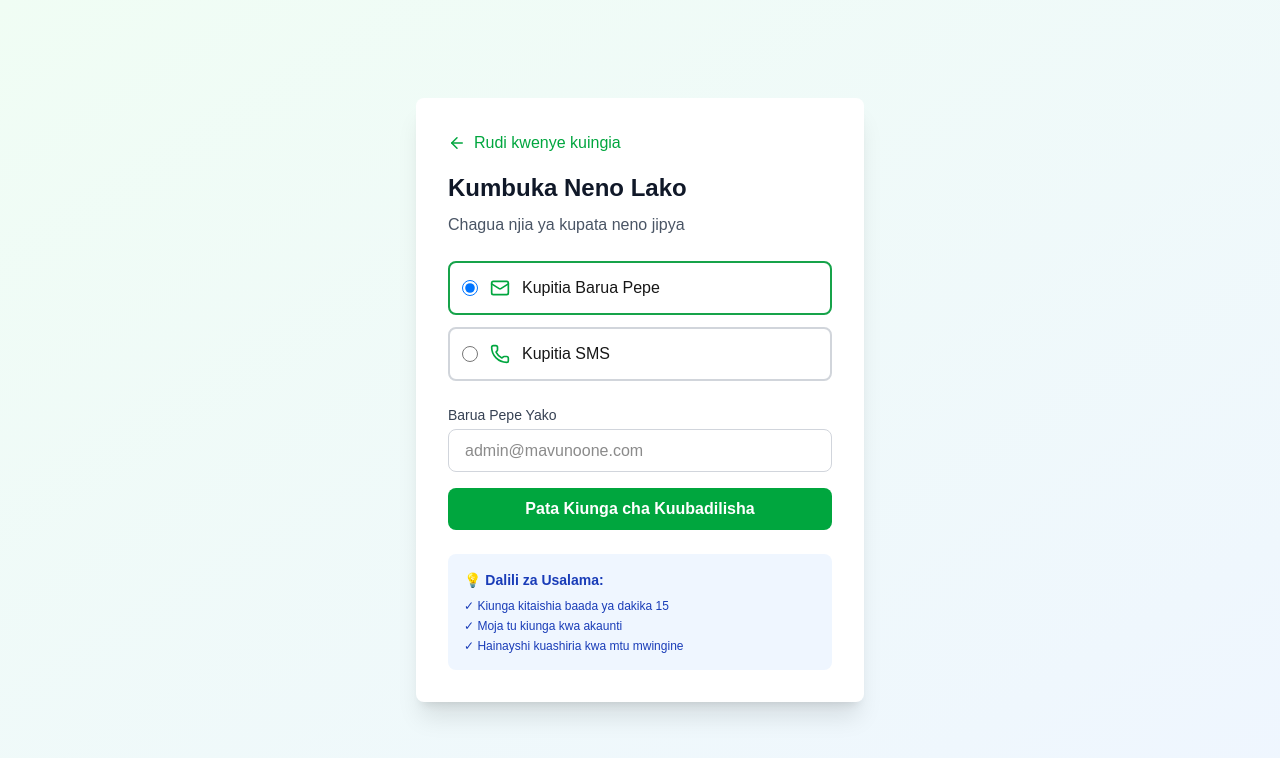
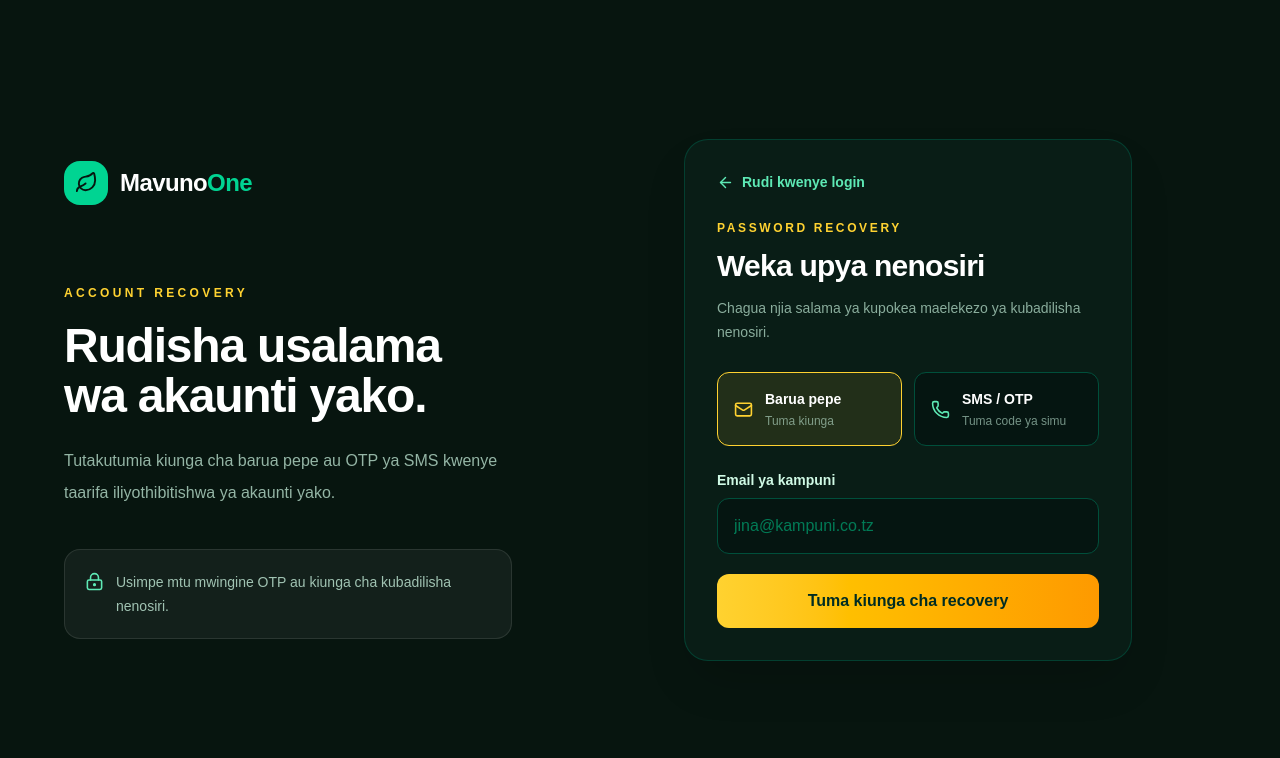
Before and after one commit to charming-12/MavunoOne, a Next.js app: page /forgot-password in a window 1280 px wide. Shown: the top 758 px of the page. Built offline with nearby package versions, Linux system fonts and the light colour scheme.

Commit message:
ui: simplify password recovery screen

```diff
--- a/app/forgot-password/page.tsx
+++ b/app/forgot-password/page.tsx
@@ -1,7 +1,7 @@
 "use client";
 
 import { useState } from "react";
-import { Mail, Phone, ArrowLeft, Loader } from "lucide-react";
+import { AlertCircle, ArrowLeft, CheckCircle2, Leaf, Loader, LockKeyhole, Mail, Phone } from "lucide-react";
 import Link from "next/link";
 import { useRouter } from "next/navigation";
 
@@ -14,9 +14,10 @@ export default function ForgotPasswordPage() {
   const [message, setMessage] = useState<{ type: "success" | "error"; text: string } | null>(null);
   const [sent, setSent] = useState(false);
 
-  const handleSubmit = async (e: React.FormEvent) => {
-    e.preventDefault();
+  const handleSubmit = async (event: React.FormEvent) => {
+    event.preventDefault();
     setLoading(true);
+    setMessage(null);
 
     try {
       const response = await fetch("/api/auth/forgot-password", {
@@ -30,150 +31,83 @@ export default function ForgotPasswordPage() {
       });
 
       const data = await response.json();
+      if (!response.ok) {
+        setMessage({ type: "error", text: data.message || "Ombi halikufanikiwa. Jaribu tena." });
+        return;
+      }
 
-      if (!response.ok) {
-        setMessage({ type: "error", text: data.message });
-      } else {
       setMessage({ type: "success", text: data.message });
       if (method === "phone") {
         router.push("/reset-password?method=sms");
         return;
       }
+
       setSent(true);
-        // Reset form
-        setTimeout(() => {
+      window.setTimeout(() => {
         setEmail("");
         setPhone("");
         setSent(false);
       }, 3000);
-      }
     } catch {
-      setMessage({ type: "error", text: "Hitilafu inatokea. Jaribu tena." });
+      setMessage({ type: "error", text: "Kuna tatizo la mawasiliano. Jaribu tena baada ya muda mfupi." });
     } finally {
       setLoading(false);
     }
   };
 
   return (
-    <div className="min-h-screen bg-gradient-to-br from-green-50 to-blue-50 flex items-center justify-center p-4">
-      <div className="bg-white rounded-lg shadow-xl max-w-md w-full p-8">
-        {/* Header */}
-        <div className="mb-6">
-          <Link
-            href="/login"
-            className="flex items-center gap-2 text-green-600 hover:text-green-700 mb-4"
-          >
-            <ArrowLeft size={18} />
-            Rudi kwenye kuingia
+    <main className="min-h-screen bg-[#07150f] px-4 py-8 text-white sm:px-6 lg:py-12">
+      <div className="mx-auto grid min-h-[calc(100vh-6rem)] max-w-6xl items-center gap-8 lg:grid-cols-[0.9fr_1.1fr]">
+        <section className="hidden lg:block">
+          <Link href="/" className="inline-flex items-center gap-3">
+            <span className="flex h-11 w-11 items-center justify-center rounded-2xl bg-emerald-400 text-[#07150f]"><Leaf size={23} /></span>
+            <span className="text-2xl font-black tracking-tight">Mavuno<span className="text-emerald-400">One</span></span>
           </Link>
-          <h1 className="text-2xl font-bold text-gray-900">Kumbuka Neno Lako</h1>
-          <p className="text-gray-600 mt-2">
-            Chagua njia ya kupata neno jipya
-          </p>
+          <p className="mt-20 text-xs font-black uppercase tracking-[0.28em] text-amber-300">Account recovery</p>
+          <h1 className="mt-5 max-w-md text-5xl font-black leading-[1.05] tracking-tight">Rudisha usalama wa akaunti yako.</h1>
+          <p className="mt-6 max-w-md text-base leading-8 text-emerald-100/70">Tutakutumia kiunga cha barua pepe au OTP ya SMS kwenye taarifa iliyothibitishwa ya akaunti yako.</p>
+          <div className="mt-10 flex max-w-md items-start gap-3 rounded-2xl border border-white/10 bg-white/[0.05] p-5 text-sm leading-6 text-emerald-100/75"><LockKeyhole className="mt-0.5 shrink-0 text-emerald-300" size={19} /><p>Usimpe mtu mwingine OTP au kiunga cha kubadilisha nenosiri.</p></div>
+        </section>
+
+        <section className="mx-auto w-full max-w-md">
+          <div className="mb-6 flex items-center justify-between lg:hidden">
+            <Link href="/" className="flex items-center gap-2"><span className="flex h-9 w-9 items-center justify-center rounded-xl bg-emerald-400 text-[#07150f]"><Leaf size={19} /></span><span className="font-black">Mavuno<span className="text-emerald-400">One</span></span></Link>
+            <Link href="/login" className="text-sm font-bold text-emerald-200/70 hover:text-white">Rudi login</Link>
           </div>
 
-        {/* Message */}
-        {message && (
-          <div
-            className={`mb-4 p-3 rounded-lg text-sm ${
-              message.type === "success"
-                ? "bg-green-50 text-green-800 border border-green-200"
-                : "bg-red-50 text-red-800 border border-red-200"
-            }`}
-          >
-            {message.text}
+          <div className="rounded-3xl border border-emerald-900/70 bg-[#0a1e18]/95 p-6 shadow-2xl shadow-black/20 sm:p-8">
+            <Link href="/login" className="mb-7 inline-flex items-center gap-2 text-sm font-bold text-emerald-300 transition hover:text-white"><ArrowLeft size={17} /> Rudi kwenye login</Link>
+            <div className="mb-7">
+              <p className="text-xs font-black uppercase tracking-[0.22em] text-amber-300">Password recovery</p>
+              <h2 className="mt-3 text-3xl font-black tracking-tight">Weka upya nenosiri</h2>
+              <p className="mt-3 text-sm leading-6 text-emerald-100/65">Chagua njia salama ya kupokea maelekezo ya kubadilisha nenosiri.</p>
             </div>
-        )}
 
-        {/* Method Selection */}
-        <div className="space-y-3 mb-6">
-          <label className="flex items-center p-3 border-2 rounded-lg cursor-pointer transition" style={{borderColor: method === "email" ? "#16a34a" : "#d1d5db"}}>
-            <input
-              type="radio"
-              name="method"
-              value="email"
-              checked={method === "email"}
-              onChange={() => setMethod("email")}
-              className="w-4 h-4"
-            />
-            <Mail size={20} className="ml-3 text-green-600" />
-            <span className="ml-3 font-medium">Kupitia Barua Pepe</span>
+            {message && <div role="status" className={`mb-5 flex gap-3 rounded-xl border p-4 text-sm leading-5 ${message.type === "success" ? "border-emerald-400/30 bg-emerald-500/10 text-emerald-100" : "border-red-400/30 bg-red-500/10 text-red-200"}`}>{message.type === "success" ? <CheckCircle2 className="mt-0.5 shrink-0 text-emerald-300" size={18} /> : <AlertCircle className="mt-0.5 shrink-0 text-red-300" size={18} />}<p>{message.text}</p></div>}
+
+            <div className="mb-6 grid gap-3 sm:grid-cols-2">
+              <label className={`cursor-pointer rounded-xl border p-4 transition ${method === "email" ? "border-amber-300 bg-amber-300/10" : "border-emerald-900 bg-[#051511] hover:border-emerald-700"}`}>
+                <input type="radio" name="method" value="email" checked={method === "email"} onChange={() => { setMethod("email"); setMessage(null); }} className="sr-only" />
+                <span className="flex items-center gap-3"><Mail size={19} className={method === "email" ? "text-amber-300" : "text-emerald-300"} /><span><span className="block text-sm font-bold">Barua pepe</span><span className="mt-1 block text-xs text-emerald-100/55">Tuma kiunga</span></span></span>
               </label>
-
-          <label className="flex items-center p-3 border-2 rounded-lg cursor-pointer transition" style={{borderColor: method === "phone" ? "#16a34a" : "#d1d5db"}}>
-            <input
-              type="radio"
-              name="method"
-              value="phone"
-              checked={method === "phone"}
-              onChange={() => setMethod("phone")}
-              className="w-4 h-4"
-            />
-            <Phone size={20} className="ml-3 text-green-600" />
-            <span className="ml-3 font-medium">Kupitia SMS</span>
+              <label className={`cursor-pointer rounded-xl border p-4 transition ${method === "phone" ? "border-amber-300 bg-amber-300/10" : "border-emerald-900 bg-[#051511] hover:border-emerald-700"}`}>
+                <input type="radio" name="method" value="phone" checked={method === "phone"} onChange={() => { setMethod("phone"); setMessage(null); }} className="sr-only" />
+                <span className="flex items-center gap-3"><Phone size={19} className={method === "phone" ? "text-amber-300" : "text-emerald-300"} /><span><span className="block text-sm font-bold">SMS / OTP</span><span className="mt-1 block text-xs text-emerald-100/55">Tuma code ya simu</span></span></span>
               </label>
             </div>
 
-        {/* Form */}
-        <form onSubmit={handleSubmit} className="space-y-4">
+            <form onSubmit={handleSubmit} className="space-y-5">
               {method === "email" ? (
-            <div>
-              <label className="block text-sm font-medium text-gray-700 mb-1">
-                Barua Pepe Yako
-              </label>
-              <input
-                type="email"
-                value={email}
-                onChange={(e) => setEmail(e.target.value)}
-                placeholder="admin@mavunoone.com"
-                required
-                className="w-full px-4 py-2 border border-gray-300 rounded-lg focus:outline-none focus:ring-2 focus:ring-green-500"
-              />
-            </div>
+                <div><label htmlFor="email" className="mb-2 block text-sm font-bold text-emerald-100">Email ya kampuni</label><input id="email" type="email" value={email} onChange={(event) => setEmail(event.target.value)} placeholder="jina@kampuni.co.tz" autoComplete="email" required className="w-full rounded-xl border border-emerald-900 bg-[#051511] px-4 py-3.5 text-white outline-none transition placeholder:text-emerald-700 focus:border-amber-300 focus:ring-2 focus:ring-amber-300/20" /></div>
               ) : (
-            <div>
-              <label className="block text-sm font-medium text-gray-700 mb-1">
-                Nambari ya Simu
-              </label>
-              <input
-                type="tel"
-                value={phone}
-                onChange={(e) => setPhone(e.target.value)}
-                placeholder="+255700000000"
-                required
-                className="w-full px-4 py-2 border border-gray-300 rounded-lg focus:outline-none focus:ring-2 focus:ring-green-500"
-              />
-            </div>
+                <div><label htmlFor="phone" className="mb-2 block text-sm font-bold text-emerald-100">Namba ya simu iliyosajiliwa</label><input id="phone" type="tel" value={phone} onChange={(event) => setPhone(event.target.value)} placeholder="+255 700 000 000" autoComplete="tel" required className="w-full rounded-xl border border-emerald-900 bg-[#051511] px-4 py-3.5 text-white outline-none transition placeholder:text-emerald-700 focus:border-amber-300 focus:ring-2 focus:ring-amber-300/20" /><p className="mt-2 text-xs text-emerald-100/50">Tumia namba iliyopo kwenye account yako ya MavunoOne.</p></div>
               )}
-
-          <button
-            type="submit"
-            disabled={loading || sent}
-            className="w-full bg-green-600 hover:bg-green-700 disabled:bg-gray-400 text-white font-semibold py-2 px-4 rounded-lg transition flex items-center justify-center gap-2"
-          >
-            {loading ? (
-              <>
-                <Loader size={18} className="animate-spin" />
-                Inapokea...
-              </>
-            ) : sent ? (
-              "✅ Imechelewakwa"
-            ) : (
-              "Pata Kiunga cha Kuubadilisha"
-            )}
-          </button>
+              <button type="submit" disabled={loading || sent} className="flex w-full items-center justify-center gap-2 rounded-xl bg-gradient-to-r from-amber-300 to-amber-500 py-3.5 font-black text-emerald-950 transition hover:brightness-110 disabled:cursor-not-allowed disabled:opacity-60">{loading ? <><Loader size={18} className="animate-spin" /> Inatuma...</> : sent ? "Ombi limetumwa" : method === "phone" ? "Tuma OTP kwa SMS" : "Tuma kiunga cha recovery"}</button>
             </form>
 
-        {/* Footer Info */}
-        <div className="mt-6 p-4 bg-blue-50 rounded-lg text-sm text-blue-800">
-          <p className="font-semibold mb-2">💡 Dalili za Usalama:</p>
-          <ul className="space-y-1 text-xs">
-            <li>✓ Kiunga kitaishia baada ya dakika 15</li>
-            <li>✓ Moja tu kiunga kwa akaunti</li>
-            <li>✓ Hainayshi kuashiria kwa mtu mwingine</li>
-          </ul>
           </div>
+        </section>
       </div>
-    </div>
+    </main>
   );
 }
```
Lines whose indentation alone changed are shown as unchanged.
